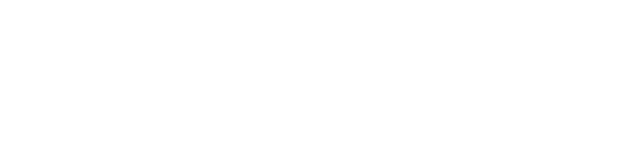
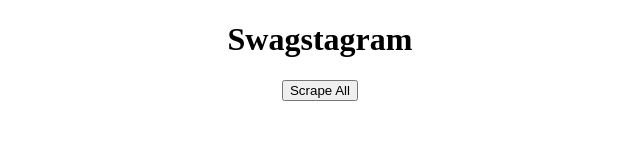
Before and after one commit to calhacks/instaclothes, a browser extension: page chrome-extension/main.html in a window 1280 px wide. Shown: the whole page, without its empty margins (320-960 px from the left). Drawn offline with Linux system fonts and the light colour scheme.

Commit message:
updated chrome extension

```diff
--- a/chrome-extension/main.html
+++ b/chrome-extension/main.html
@@ -6,5 +6,12 @@
   <script type="text/javascript" src="./scrape-images.js"></script>
 </head>
 <body>
+	<div class="wrapper">
+		<h1 class="title">Swagstagram</h1>
+		<div class="button-wrapper">
+			<button id="scrape-all" name="scrape-all" type="submit">Scrape All</button>
+		</div>
+	</div>
+	<script type="text/javascript" src="scrape-images.js"></script>
 </body>
 </html>
--- a/chrome-extension/scrape-images.js
+++ b/chrome-extension/scrape-images.js
@@ -1,3 +1,10 @@
 document.addEventListener('DOMContentLoaded', function() {
-  console.log("Is it working");
+	const selectAllButtons = document.getElementById('scrape-all')
+	console.log(selectAllButtons)
+	selectAllButtons.addEventListener('click', function(event){
+		console.log('button clicked')
+		chrome.tabs.executeScript({
+			code: 'let images = document.querySelectorAll("img[id^=pImage]"); console.log(images)'
+		})
+	})
 });
--- a/chrome-extension/style.css
+++ b/chrome-extension/style.css
@@ -0,0 +1,7 @@
+.wrapper {
+	text-align: center;
+}
+
+.title {}
+
+.button-wrapper {}
```
Also changed, not shown: chrome-extension/manifest.json.
